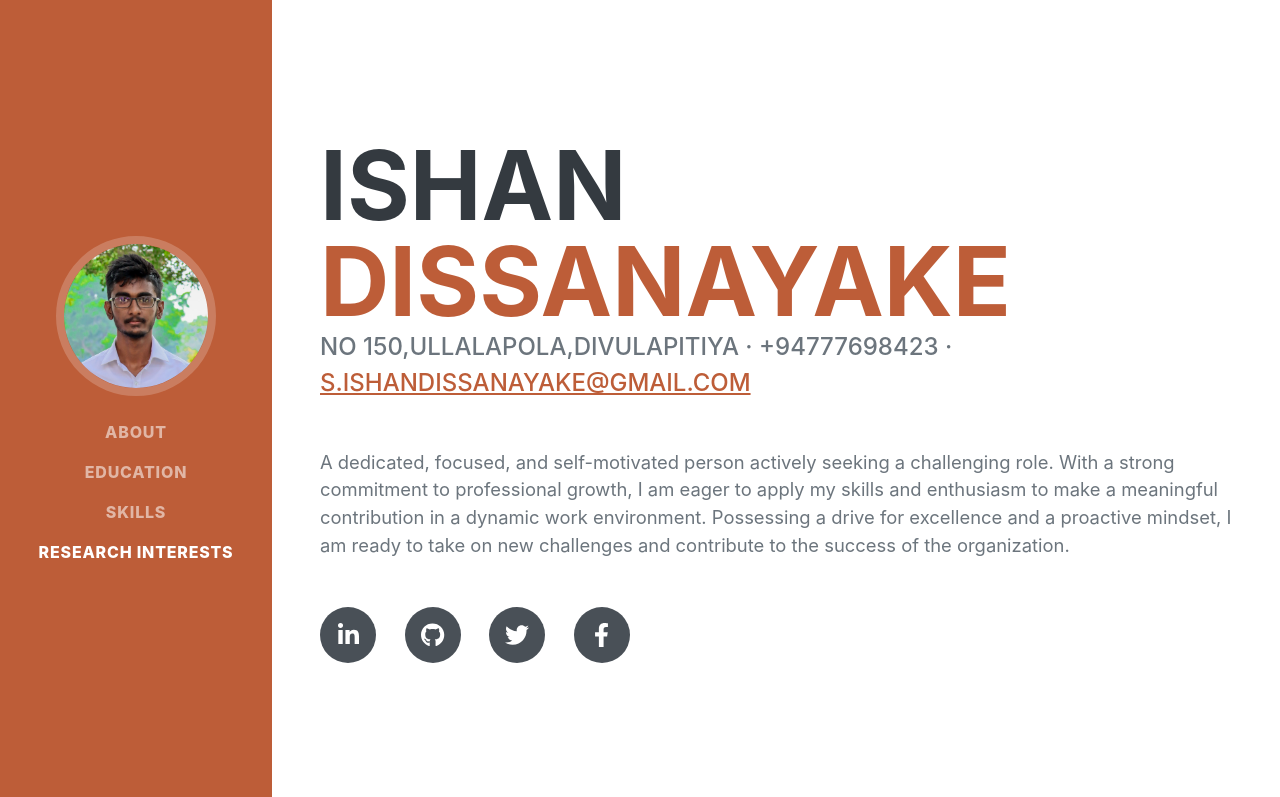
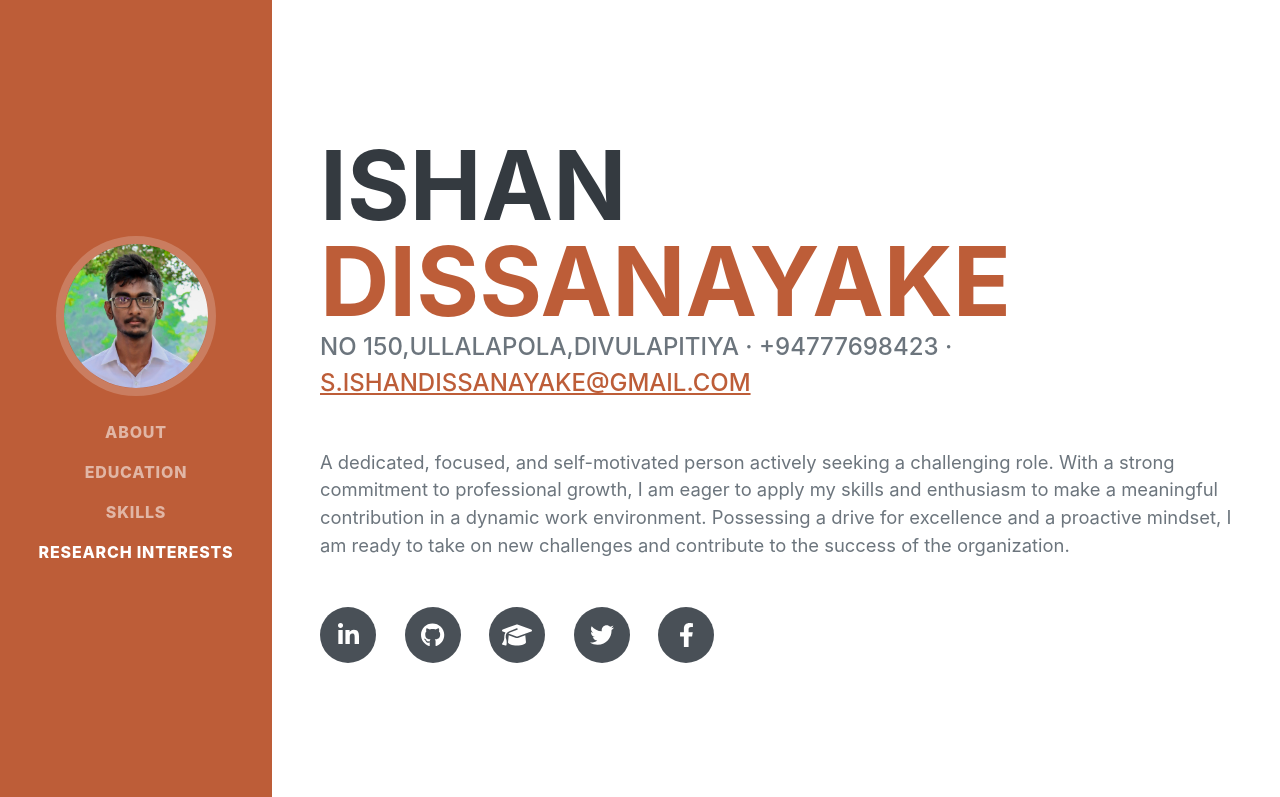
Before and after one commit to IshanDissanayake/IshanDissanayake.github.io, a plain HTML site: page index.html in a window 1280 px wide. Shown: the top 797 px of the page. Drawn offline with nearby package versions, Linux system fonts and the light colour scheme; a web font is replaced by a local one.

Commit message:
index.html

```diff
--- a/index.html
+++ b/index.html
@@ -59,6 +59,7 @@
                     <div class="social-icons">
                         <a class="social-icon" href="https://www.linkedin.com/in/ishan-dissanayake-b91042107/"><i class="fab fa-linkedin-in"></i></a>
                         <a class="social-icon" href="https://github.com/IshanDissanayake"><i class="fab fa-github"></i></a>
+                        <a class="social-icon" href="https://scholar.google.com/citations?hl=en&user=Kwp40tgAAAAJ"><i class="fas fa-graduation-cap"></i></i></a>
                         <a class="social-icon" href="#!"><i class="fab fa-twitter"></i></a>
                         <a class="social-icon" href="https://www.facebook.com/S.I.Dissanayake"><i class="fab fa-facebook-f"></i></a>
                     </div>
```
